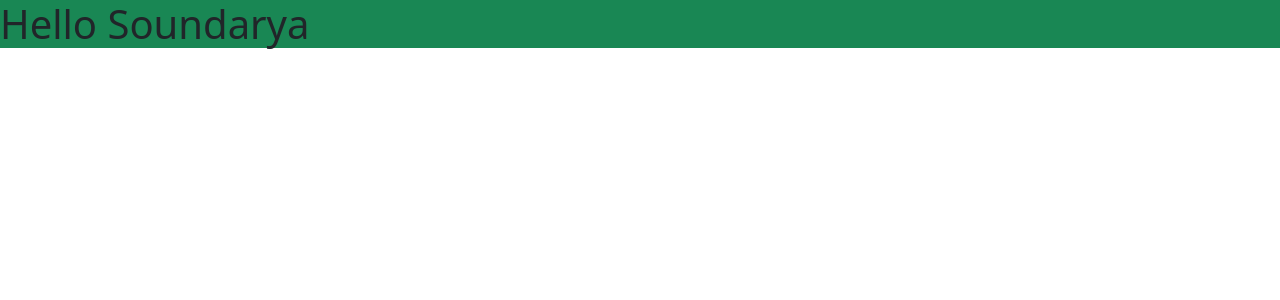
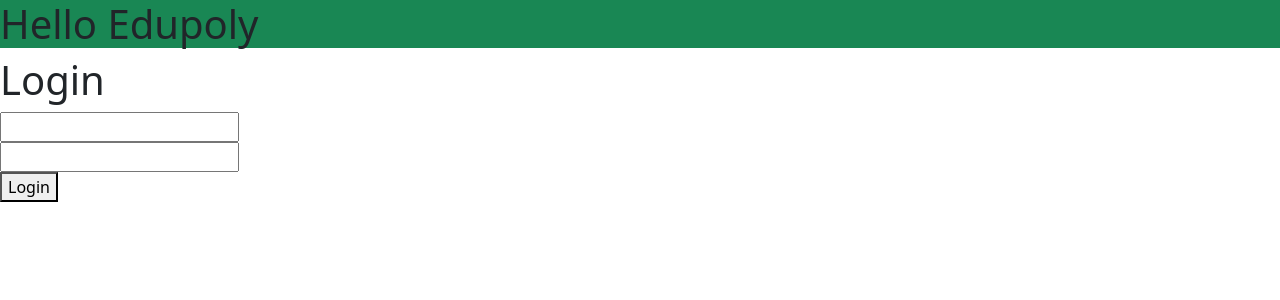
Before and after one commit to edupoly/rb44app, a React (Create React App) app: page / in a window 1280 px wide. Shown: the top 300 px of the page. Built offline with nearby package versions, Linux system fonts and the light colour scheme.

Commit message:
jsonserverauth

```diff
--- a/package.json
+++ b/package.json
@@ -4,8 +4,10 @@
   "private": true,
   "dependencies": {
     "cra-template": "1.2.0",
+    "formik": "^2.4.6",
     "react": "^19.0.0",
     "react-dom": "^19.0.0",
+    "react-router-dom": "^6.29.0",
     "react-scripts": "5.0.1"
   },
   "scripts": {
--- a/src/App.jsx
+++ b/src/App.jsx
@@ -1,10 +1,12 @@
 import logo from './logo.svg';
 import './App.css';
+import Login from './Login';
 
 function App() {
   return (
     <div>
-      <h1 className="bg-success">Hello Soundarya</h1>
+      <h1 className="bg-success">Hello Edupoly</h1>
+        <Login></Login>
     </div>
   );
 }
--- /dev/null
+++ b/src/Login.jsx
@@ -0,0 +1,34 @@
+import { useFormik } from 'formik'
+import React from 'react'
+
+function Login() {
+    var loginForm = useFormik({
+        initialValues:{
+            username:"",
+            password:""
+        },
+        onSubmit:(values)=>{
+            fetch("http://localhost:4000/login",{
+                method:"POST",
+                headers:{
+                    'Content-Type':"application/json"
+                },
+                body:JSON.stringify(values)
+            })
+        }
+    })
+  return (
+    <div>
+        <h1>Login</h1>
+        <form onSubmit={loginForm.handleSubmit}>
+            <input type="text" {...loginForm.getFieldProps('username')}/>
+            <br />
+            <input type="text" {...loginForm.getFieldProps('password')}/>
+            <br />
+            <button>Login</button>
+        </form>
+    </div>
+  )
+}
+
+export default Login
```
Also changed, not shown: 1 other file (tests, documents, lock files or other folders).
